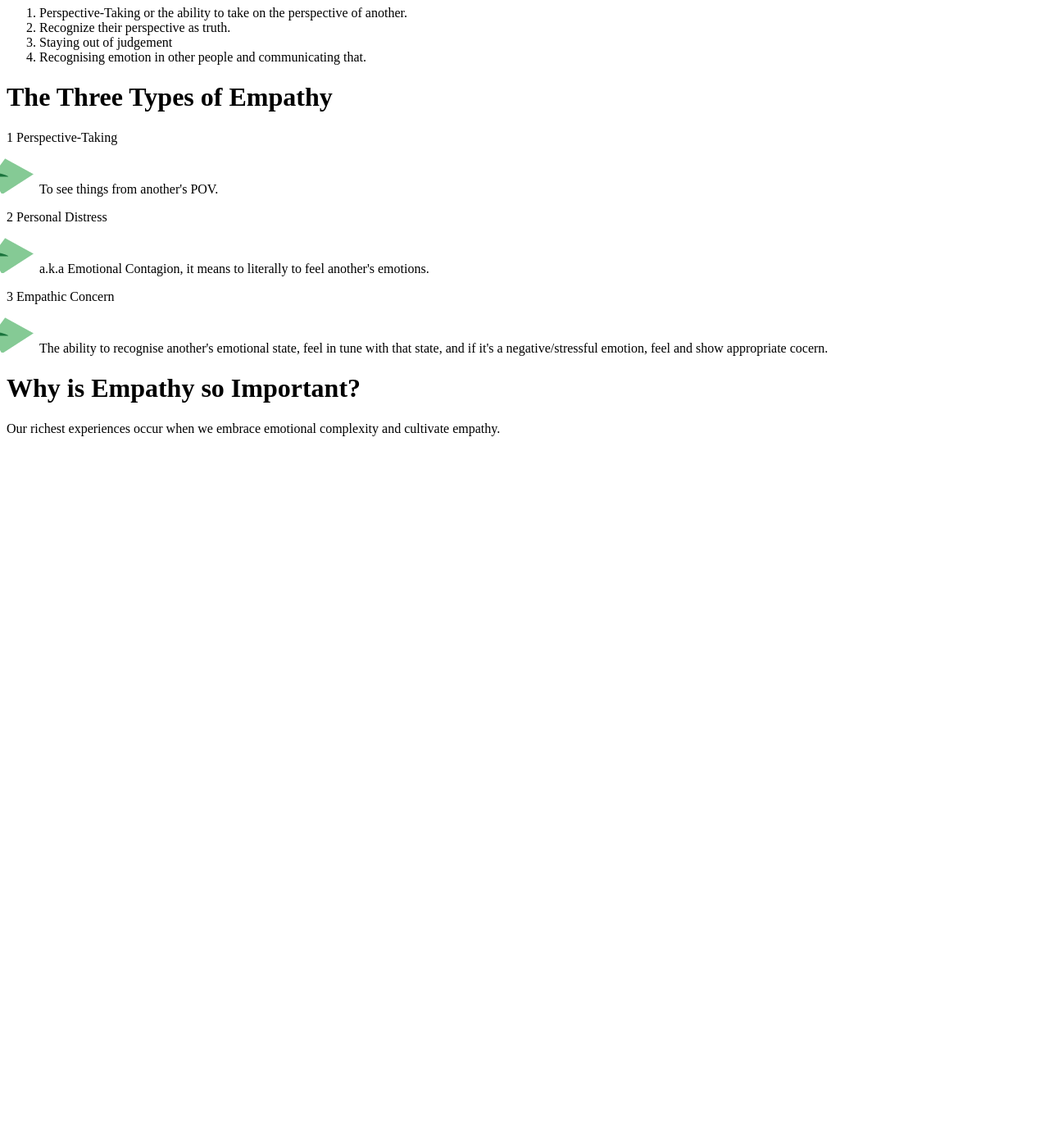
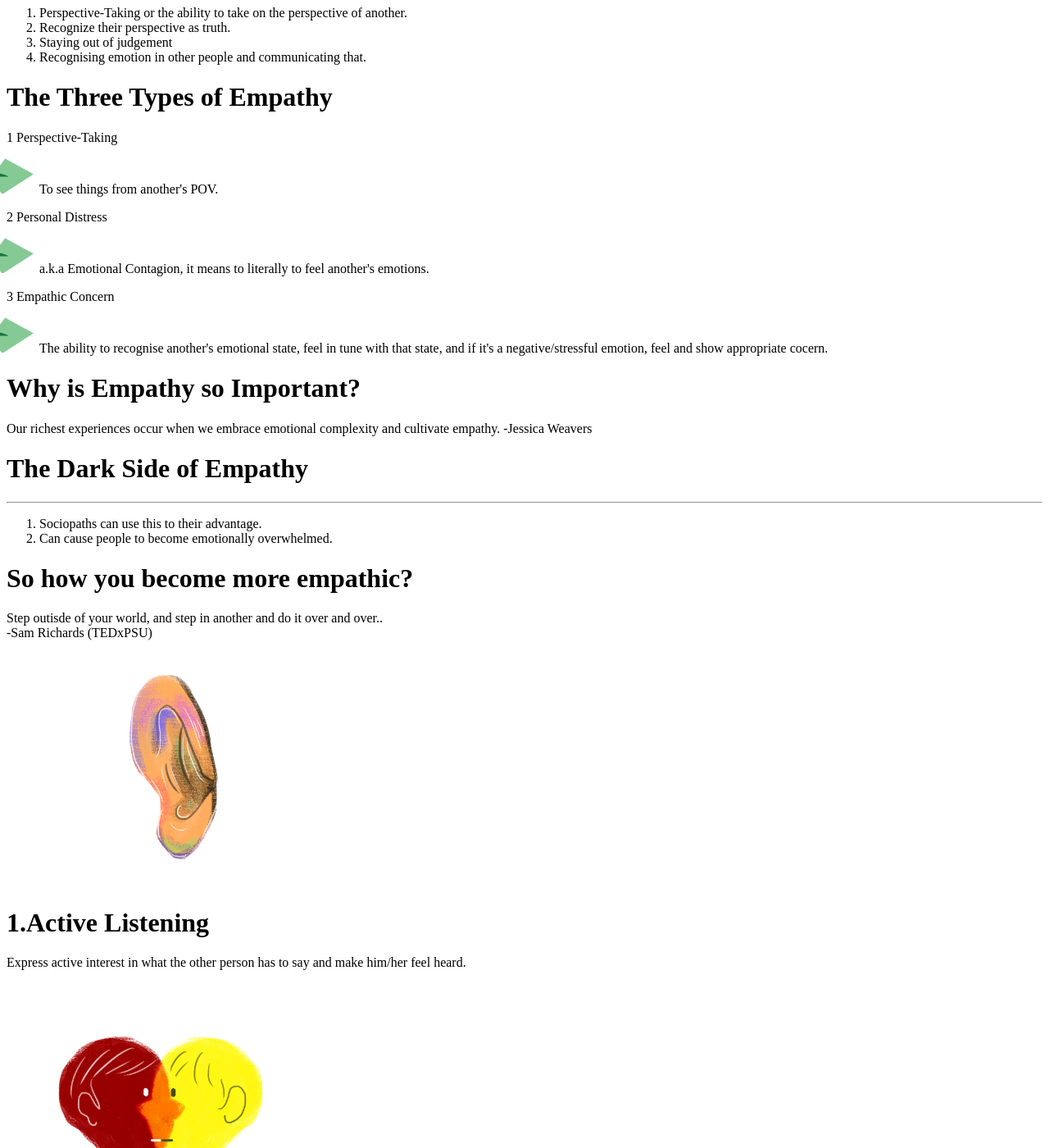
Before and after one commit to ProjectEmpathy/projectempathy.github.io, a Jekyll site: the page built from index.html, in a window 1280 px wide and 1400 px high, scrolled down 3688 px. Shown: the whole window at 82% size. Built offline with Jekyll 4.4.1, drawn with Linux system fonts in a browser that asks for light colours; nearby versions of some CDN libraries; before the commit the page ends 4228 px from its top, so only the background shows below that; some of the changed text lies outside the part shown.

Commit message:
add scene 5

```diff
--- /dev/null
+++ b/_data/empathic.yml
@@ -0,0 +1,19 @@
+- id: 1
+  image: /img/gif/empathy-icon01.gif
+  title: Active Listening
+  description: Express active interest in what the other person has to say and make him/her feel heard.
+
+- id: 2
+  image: /img/gif/empathy-icon02.gif
+  title: Shared Identity
+  description: Think of a person very different from you and then list what you have in common.
+
+- id: 3
+  image: /img/gif/empathy-icon03.gif
+  title: Put on a human face of suffering
+  description: When reading/watching the news, look for profiles of specific individuals and imagine what their lives were like.
+
+- id: 4
+  image: /img/gif/empathy-icon04.gif
+  title: Eliciting Altruism
+  description: Create reminders of connectedness.
--- a/_includes/scenario.html
+++ b/_includes/scenario.html
@@ -1,10 +1,10 @@
 <div id="scenario" class="container-fluid">
     <div class="row">
         <div class="scene-1">
-            <div class="header-section">
+            <div class="header-section floating-position">
                 <h1 class="header-title stylized text-center">Project Empathy</h1>
             </div>
-            <div class="content">
+            <div class="content floating-position">
                 <div class="col-md-5">
                     <h2 class="stylized content-title">What is Empathy</h2>
                 </div>
@@ -14,19 +14,19 @@
                 </div>
             </div>
 
-            <div class="section-header">
+            <div class="section-header floating-position">
                 <h1 class="section-text text-center stylized" data-sr="wait 0.2s">Empathy =/= Sympathy</h1>
             </div>
         </div>
 
         <div class="scene-2">
-            <div class="character-container">
+            <div class="character-container floating-position">
                 <div class="character-section col-md-6">
                     <div class="character-left">
                         <img data-sr="wait 0.2s" class="character center-block" src="/img/character/sympathizer-01.png"/>
                         <div class="message-content-left">
                             <img data-sr="wait 0.4s" src="/img/cloud/bubble-left.png" height="150px"/>
-                            <span class="stylized">At least you're able to afford therapy</span>
+                            <span class="stylized floating-position">At least you're able to afford therapy</span>
                         </div>
                     </div>
                 </div>
@@ -35,7 +35,7 @@
                         <img data-sr="wait 0.4s" class="character center-block" src="/img/character/sympathizer-02.png"/>
                         <div class="message-content-right">
                             <img data-sr="wait 0.6s" src="/img/cloud/bubble-right.png" height="150px"/>
-                            <span class="stylized">At least you're not homeless.</span>
+                            <span class="stylized floating-position">At least you're not homeless.</span>
                         </div>
                     </div>
                 </div>
@@ -48,10 +48,10 @@
             </div>
         </div>
         <div class="scene-3">
-            <div class="text-container">
+            <div class="text-container floating-position">
                 <h1 data-sr="wait 0.2s" class="text-center stylized">Rarely does an Empathic Response begin with "At Least."</h1>
             </div>
-            <div class="content">
+            <div class="content floating-position">
                 <h1 data-sr="wait 0.2s" class="stylized text-center">The Four Qualities of Empathy</h1>
                 <ol data-sr="wait 0.4s">
                     <li>Perspective-Taking or the ability to take on the perspective of another.</li>
@@ -60,10 +60,10 @@
                     <li>Recognising emotion in other people and communicating that.</li>
                 </ol>
             </div>
-            <div class="section-header header">
+            <div class="section-header header floating-position">
                 <h1 data-sr="wait 0.2s" class="section-text stylized text-center">The Three Types of Empathy</h1>
             </div>
-            <div class="empathy-type">
+            <div class="empathy-type floating-position">
                 {% for empathyType in site.data.empathy-types %}
                 <div  data-sr="wait 0.2s" class="type-container">
                     <span class="type-number">{{ empathyType.id }}</span>
@@ -76,17 +76,40 @@
                 </div>
                 {% endfor %}
             </div>
-            <div class="section-header-2">
+            <div class="section-header-2 floating-position">
                 <h1 data-sr="wait 0.2s" class="section-text stylized text-center">Why is Empathy so Important?</h1>
             </div>
             <!--<div class="globe-container">-->
-                <!--<img src="/"/>-->
+            <!--<img src="/"/>-->
             <!--</div>-->
-            <div class="section-quotes">
-                <span>Our richest experiences occur when we embrace emotional complexity and cultivate empathy.</span>
+            <div class="section-quotes floating-position">
+                <span class="quotes" data-sr="wait 0.2s">Our richest experiences occur when we embrace emotional complexity and cultivate empathy. <span data-sr="wait 0.4s">-Jessica Weavers</span></span>
             </div>
         </div>
-        <div class="scene-4"></div>
-        <div class="scene-5"></div>
+        <div class="scene-4">
+            <div class="section-content-1 floating-position">
+                <h1 class="stylized text-center">The Dark Side of Empathy</h1>
+                <hr>
+                <ol>
+                    <li>Sociopaths can use this to their advantage.</li>
+                    <li>Can cause people to become emotionally overwhelmed.</li>
+                </ol>
+            </div>
+        </div>
+        <div class="scene-5">
+            <div class="section-text floating-position">
+                <h1 class="stylized text-cente">So how you become more empathic?</h1>
+            </div>
+            <div class="section-quotes floating-position">
+                <span class="quotes floating-position" data-sr="wait 0.2s">Step outisde of your world, and step in another and do it over and over.. <br/> <span data-sr="wait 0.4s">-Sam Richards (TEDxPSU)</span></span>
+            </div>
+            {% for empathic in site.data.empathic %}
+            <div class="content-container-{{ empathic.id }} floating-position">
+                <img src="{{ empathic.image }}" class="center-block" height="300px"/>
+                <h1 class="stylized">{{ empathic.id }}.{{ empathic.title }}</h1>
+                <p>{{ empathic.description }}</p>
+            </div>
+            {% endfor %}
+        </div>
     </div>
 </div>
```
Also changed, not shown: _sass/home.sass (+83 -40 lines), img/gif/empathy-icon01.gif (added), img/gif/empathy-icon02.gif (added), img/gif/empathy-icon03.gif (added), img/gif/empathy-icon04.gif (added).
